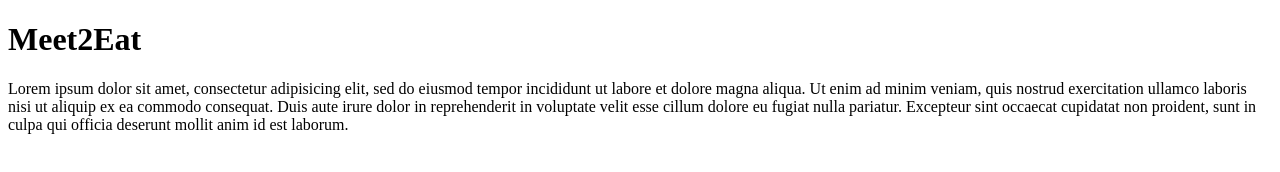
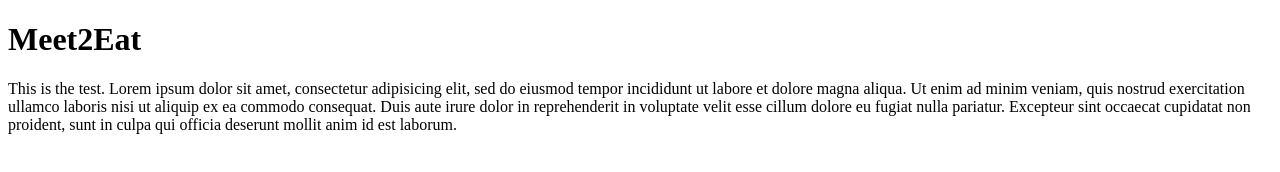
Before and after one commit to JulesJam/meet2eat, a website: page public/index.html in a window 1280 px wide. Drawn offline with Linux system fonts and the light colour scheme.

Commit message:
test change to check heroku is working properly

```diff
--- a/public/index.html
+++ b/public/index.html
@@ -6,7 +6,7 @@
 </head>
 <body>
   <h1>Meet2Eat</h1>
-  <p>Lorem ipsum dolor sit amet, consectetur adipisicing elit, sed do eiusmod
+  <p>This is the test. Lorem ipsum dolor sit amet, consectetur adipisicing elit, sed do eiusmod
   tempor incididunt ut labore et dolore magna aliqua. Ut enim ad minim veniam,
   quis nostrud exercitation ullamco laboris nisi ut aliquip ex ea commodo
   consequat. Duis aute irure dolor in reprehenderit in voluptate velit esse
```
